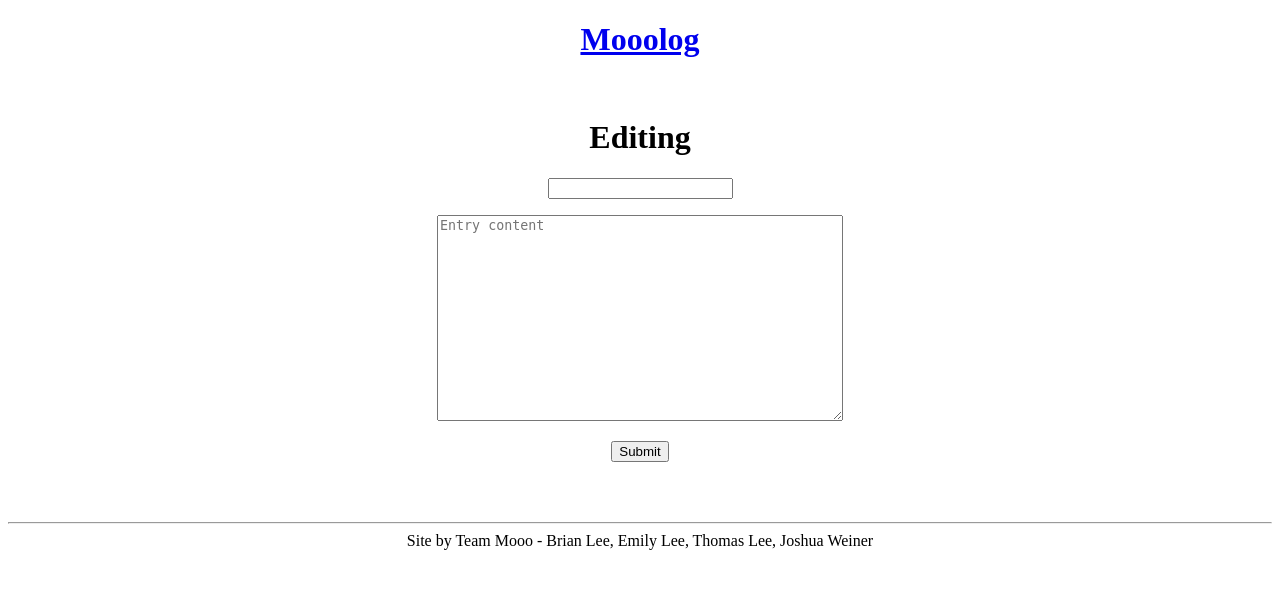
After one commit to zane0916/Mooolog, a Flask app: template src/templates/edit_entry.html in a window 1280 px wide. The commit adds this page. Shown: the top 589 px of the page. Run offline with Flask 2, Linux system fonts and the light colour scheme; the template is opened without the code that fills it, so the values that code supplies are empty.

Commit message:
making aesthetic changes + finished edit entry feature

```diff
--- a/src/app.py
+++ b/src/app.py
@@ -148,6 +148,30 @@ def delete_entry(entry_id):
     flash("Successfully deleted entry.")
     return redirect(url_for("blog", title=blog[2]))
 
+@app.route("/edit_entry/<entry_id>", methods=["GET", "POST"])
+def edit(entry_id):
+    username = authenticate.is_loggedin(session)
+    if not username:
+        flash("You must be logged in to edit entries.")
+        return redirect(url_for("main"))
+    entry = entry_control.get_entry(entry_id)
+    if not entry:
+        flash("Entry does not exist.")
+        return redirect(url_for("main"))
+    if request.method=="GET":
+        return render_template("edit_entry.html", entry=entry)
+    else:
+        time = str(datetime.now())
+        success, message = entry_control.edit_entry(
+                entry_id,
+                request.form['title'],
+                request.form['content'],
+                time
+        )
+        flash(message)
+        blog = make_blog.get_blog_from_id(entry[1])
+        return redirect(url_for('blog', title=blog[2]))
+
 @app.route('/search')
 def search():
     if not authenticate.is_loggedin(session):
--- /dev/null
+++ b/src/templates/edit_entry.html
@@ -0,0 +1,21 @@
+{% extends "base.html" %}
+
+{% block title %}Editing {{entry[2]}}| Moolog{% endblock %}
+
+{% block body %}
+<center>
+<h1>Editing {{entry[2]}}</h1>
+  <form action="/edit_entry/{{entry[0]}}" method="POST">
+    <p>
+      <input type="text" name="title" value="{{entry[2]}}"></input>
+    </p>
+    <p>
+      <textarea type="text" name="content" placeholder="Entry content" style="width: 400px;
+  height: 200px;">{{entry[3]}}</textarea>
+    </p>
+    <p>
+      <input type="submit" name="Submit" value="Submit">
+    </p>
+  </form>
+
+{% endblock %}
--- a/src/templates/login.html
+++ b/src/templates/login.html
@@ -5,8 +5,8 @@
 {% block body %}
 <form action="/login" method="POST">
 	<center>
-    Username:<input type="text" name="username"><br>
-	Password:<input type="password" name="password"><br>
+    Username:<input type="text" name="username" style="width:150px;"><br>
+	Password:<input type="password" name="password" style="width:150px;"><br>
 	<input type="submit" name="Submit" value="Log In">
     </center>
 </form>
--- a/src/templates/register.html
+++ b/src/templates/register.html
@@ -5,9 +5,9 @@
 {% block body %}
 <form action="/register" method="POST">
 	<center>
-    Create Username:<input type="text" name="username"><br>
-	Create Password:<input type="password" name="password"><br>
-	Re-enter Password:<input type="password" name="re-enter password"><br>
+    Create Username:<input type="text" name="username" style="width:150px;"><br>
+	Create Password:<input type="password" name="password" style="width:150px;"><br>
+	Re-enter Password:<input type="password" name="re-enter password" style="width:150px;"><br>
     <input type="submit" name="Submit" value="Register">
     </center>
 </form>
--- a/src/templates/search.html
+++ b/src/templates/search.html
@@ -6,7 +6,7 @@
 <center>
   <form action="/searchResults">
     Search:
-    <input type="text" name="item" placeholder="search for user or blog">
+    <input type="text" name="item" placeholder="search for user or blog" style="width:150px;">
     <input type="submit" name="submit" value="Search">
   </form>
 </center>
```
Also changed, not shown: src/templates/blog.html (+10 -4 lines), src/templates/create.html (+4 -4 lines), src/templates/userpage.html (+12 -2 lines), src/util/entry_control.py (+11 -0 lines).
